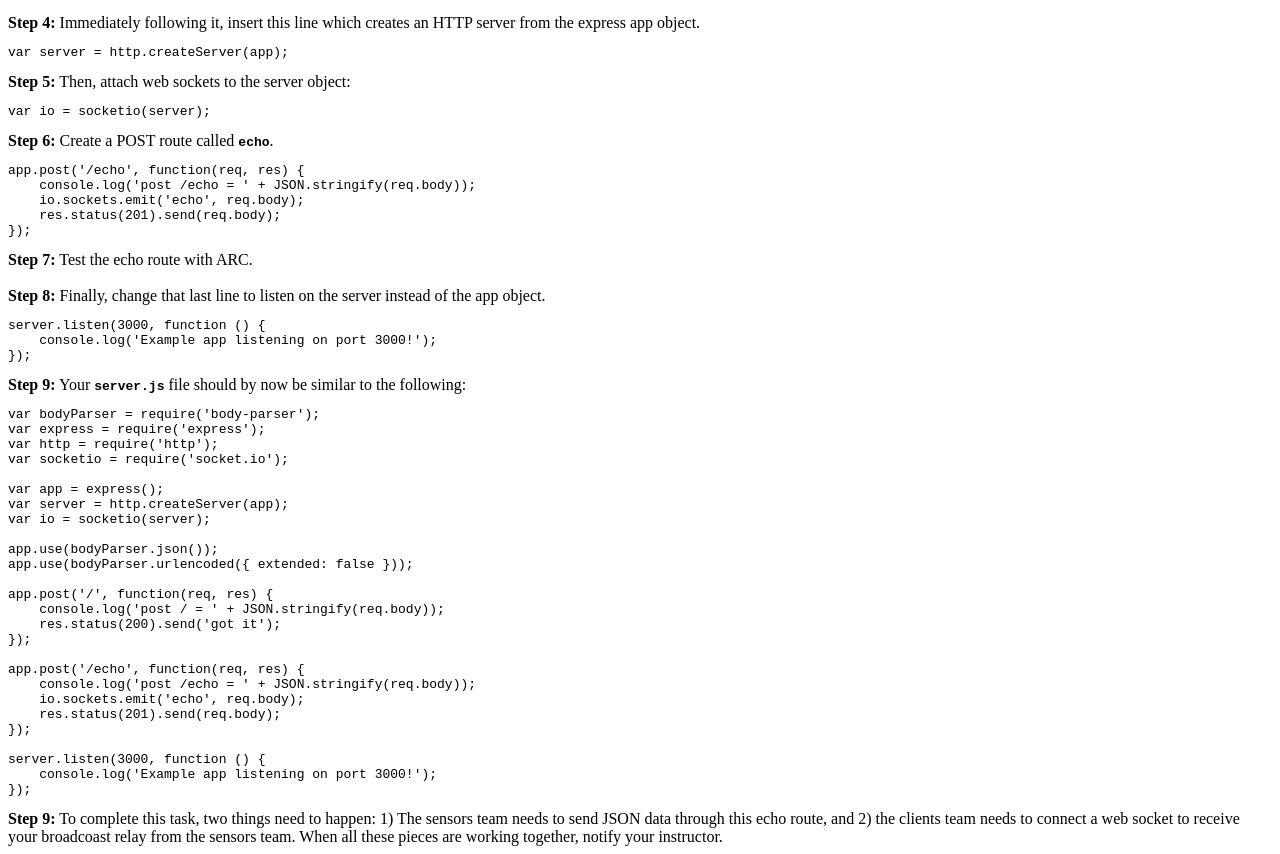
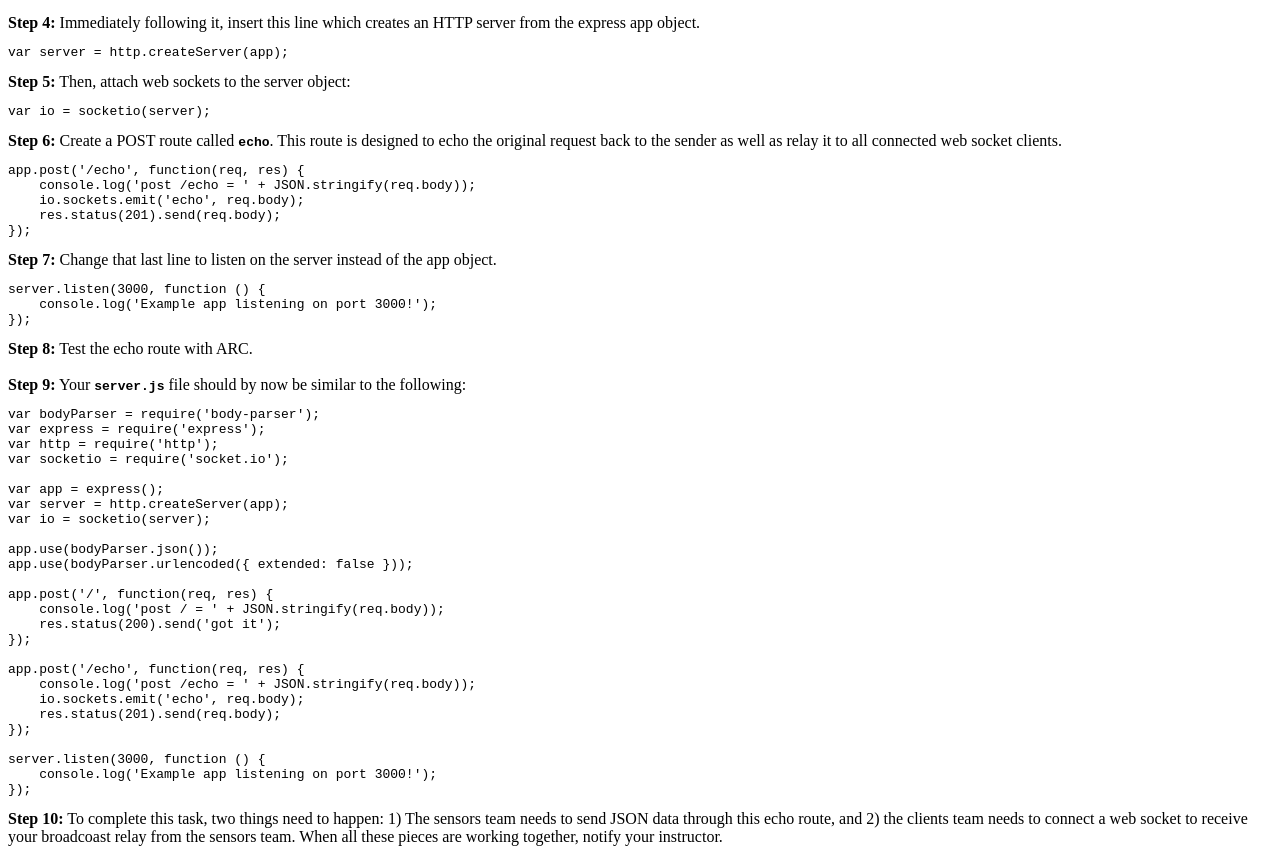
Before and after one commit to JamesWClark/IoT-Challenge, a plain HTML site: page Info/pages/server-team/tuts/broadcast/index.html in a window 1280 px wide. Shown: the part 380-1234 px from the top of the page. Drawn offline with Linux system fonts and the light colour scheme.

Commit message:
polish server team broadcast

```diff
--- a/Info/pages/server-team/tuts/broadcast/index.html
+++ b/Info/pages/server-team/tuts/broadcast/index.html
@@ -26,21 +26,21 @@ var socketio = require('socket.io');</pre></code></div>
 <div><b>Step 5:</b> Then, attach web sockets to the server object:</div>
 <div><code><pre>var io = socketio(server);</pre></code></div>
 
-<div><b>Step 6:</b> Create a POST route called <b><code>echo</code></b>.</div>
+<div><b>Step 6:</b> Create a POST route called <b><code>echo</code></b>. This route is designed to echo the original request back to the sender as well as relay it to all connected web socket clients.</div>
 <div><code><pre>app.post('/echo', function(req, res) {
     console.log('post /echo = ' + JSON.stringify(req.body));
     io.sockets.emit('echo', req.body);
     res.status(201).send(req.body);
 });</pre></code></div>
 
-<div><b>Step 7:</b> Test the echo route with ARC.</div>
-
-<br>
-<div><b>Step 8:</b> Finally, change that last line to listen on the server instead of the app object.</div>
+<div><b>Step 7:</b> Change that last line to listen on the server instead of the app object.</div>
 <div><code><pre>server.listen(3000, function () {
     console.log('Example app listening on port 3000!');
 });</pre></code></div>
 
+<div><b>Step 8:</b> Test the echo route with ARC.</div>
+
+<br>
 <div><b>Step 9:</b> Your <b><code>server.js</code></b> file should by now be similar to the following:</div>
 <div><code><pre>var bodyParser = require('body-parser');
 var express = require('express');
@@ -69,4 +69,4 @@ server.listen(3000, function () {
     console.log('Example app listening on port 3000!');
 });</pre></code></div>
 
-<div><b>Step 9:</b> To complete this task, two things need to happen: 1) The sensors team needs to send JSON data through this echo route, and 2) the clients team needs to connect a web socket to receive your broadcoast relay from the sensors team. When all these pieces are working together, notify your instructor.</div>
+<div><b>Step 10:</b> To complete this task, two things need to happen: 1) The sensors team needs to send JSON data through this echo route, and 2) the clients team needs to connect a web socket to receive your broadcoast relay from the sensors team. When all these pieces are working together, notify your instructor.</div>
```
